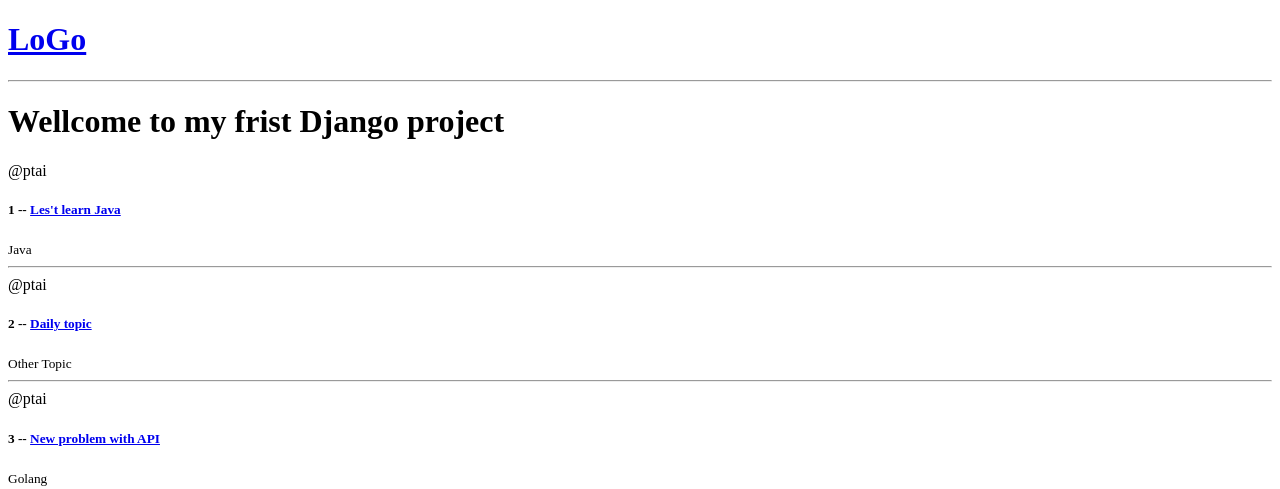
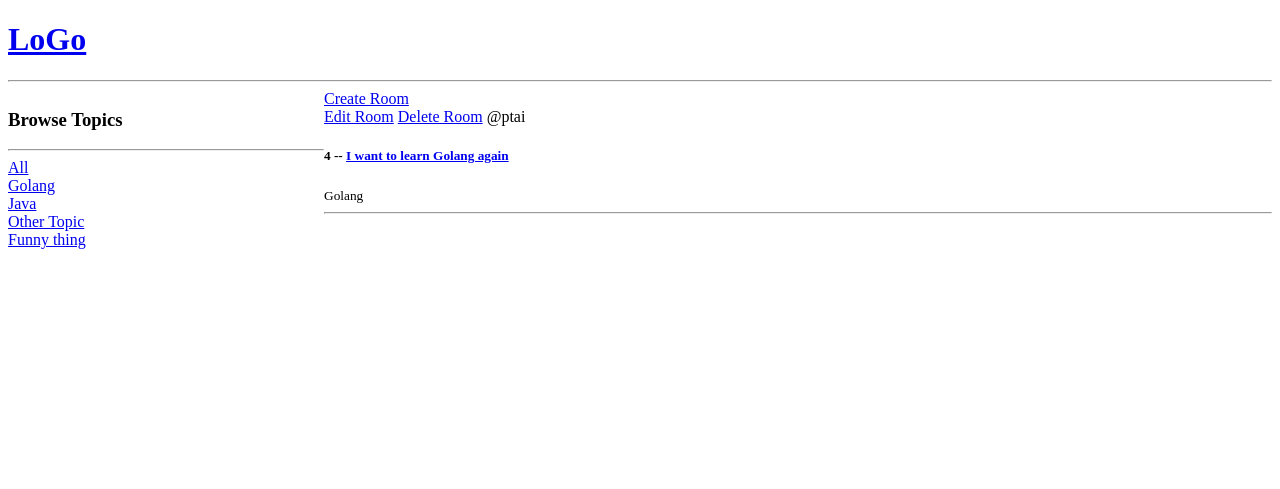
Before and after one commit to talama014/ptaisite, a Django app: a page that uses base/templates/base/home.html in a window 1280 px wide. Shown: the top 489 px of the page. Run offline with Django 4.2, Linux system fonts and the light colour scheme; data comes from the database, SQL or seed files in the repository.

Commit message:
make CURD for Rooms

```diff
--- a/base/models.py
+++ b/base/models.py
@@ -18,8 +18,11 @@
     host = models.ForeignKey(User, on_delete=models.SET_NULL, null=True)
     topic = models.ForeignKey(Topic, on_delete=models.SET_NULL, null=True)
     description = models.TextField(null=True, blank=True)
-    update = models.TimeField(auto_now = True)
-    create = models.TimeField(auto_now_add=True)
+    updated = models.TimeField(auto_now = True)
+    created = models.TimeField(auto_now_add=True)
+
+    class Meta:
+        ordering = ['-updated', '-created']
 
     def __str__(self):
         return self.name
@@ -27,8 +30,8 @@
     user = models.ForeignKey(User, on_delete=models.CASCADE)
     room = models.ForeignKey(Room, on_delete=models.CASCADE)
     body = models.TextField()
-    update = models.TimeField(auto_now = True)
-    create = models.TimeField(auto_now_add=True)
+    updated = models.TimeField(auto_now = True)
+    created = models.TimeField(auto_now_add=True)
 
     def __str__(self):
         return self.body[0:50]
--- a/base/templates/base/home.html
+++ b/base/templates/base/home.html
@@ -1,20 +1,40 @@
 {% extends 'main.html'%}
 
-{% block content%}
-    <h1> Wellcome to my frist Django project </h1>
-<div>
+{% block content %}
+
+<style>
+    .home-container{
+        display: grid;
+        grid-template-columns: 1fr 3fr;
+    }
+</style>
+
+<div class="home-container">
     <div>
+        <h3>Browse Topics</h3>
+        <hr>
+
+        <div>
+            <a href="{% url 'home' %}">All</a>
+        </div>
+        {% for topic in topics %}
+        <div>
+            <a href="{% url 'home' %}?q={{topic.name}}">{{ topic.name }}</a>
+        </div>
+        {% endfor %}
+    </div>
+    <div>
+        <a href="{% url 'create-room' %}"> Create Room </a>
         {% for room in rooms %}
             <div>
+                <a href="{% url 'update-room' room.id  %}">Edit Room</a>
+                <a href="{% url 'delete-room' room.id  %}">Delete Room</a>
                 <span>@{{room.host.username}}</span>
-                <h5>
-                    {{room.id}} -- <a href="{% url 'room' room.id %}">{{room.name}}</a>
-                </h5>
+                <h5>{{room.id}} -- <a href="{% url 'room' room.id %}">{{room.name}}</a> </h5>
                 <small>{{room.topic.name}}</small>
                 <hr>
             </div>
         {% endfor %}
     </div>
 </div>
-
-{% endblock content%}
+{% endblock content %}
--- a/base/urls.py
+++ b/base/urls.py
@@ -4,5 +4,9 @@
 
 urlpatterns = [
     path('', views.home, name="home"),
-    path('room/<str:pk>/', views.room, name="room")
+    path('room/<str:pk>/', views.room, name="room") ,
+
+    path('create-room/', views.createRoom, name="create-room"),
+    path('update-room/<str:pk>/', views.updateRoom, name="update-room"),
+    path('delete-room/<str:pk>/', views.deleteRoom, name="delete-room")
 ]
--- a/base/views.py
+++ b/base/views.py
@@ -1,14 +1,47 @@
-from django.shortcuts import render
-from django.http import HttpResponse
-
-from base.models import Room
+from django import forms
+from django.shortcuts import redirect, render
+from .models import Room, Topic
+from .forms import RoomForm
 
 def home(request):
-    rooms = Room.objects.all()
-    context = {'rooms': rooms}
+    q = request.GET.get('q')
+
+    rooms = Room.objects.filter(topic__name=q)
+    topics = Topic.objects.all()
+
+    context = {'rooms': rooms, 'topics': topics}
     return render(request, 'base/home.html', context)
 
 def room(request, pk):
     room = Room.objects.get(id=pk)
     context = {'room': room}
     return render(request, 'base/room.html', context)
+
+def createRoom(request):
+    form = RoomForm()
+    if request.method == 'POST':
+        form = RoomForm(request.POST)
+        if form.is_valid():
+            form.save()
+            return redirect('home')
+    context = {'form': form}
+    return render(request, 'base/room_form.html', context)
+
+def updateRoom(request, pk):
+    room = Room.objects.get(id=pk)
+    form = RoomForm(instance=room)
+
+    if request.method == 'POST':
+        form = RoomForm(request.POST, instance=room)
+        if form.is_valid():
+            form.save()
+            return redirect('home')
+
+    context = {'form': form}
+    return render(request, 'base/room_form.html', context)
+def deleteRoom(request, pk):
+    room = Room.objects.get(id=pk)
+    if request.method == 'POST':
+        room.delete()
+        return redirect('home')
+    return render(request, 'base/delete.html', {'obj':room})
```
Also changed, not shown: base/forms.py (added, +8 -0 lines), base/templates/base/delete.html (added, +11 -0 lines), base/templates/base/room_form.html (added, +11 -0 lines), base/migrations/0003_alter_room_options_rename_create_message_created_and_more.py (added), db.sqlite3, templates/main.html (line endings or trailing spaces).
